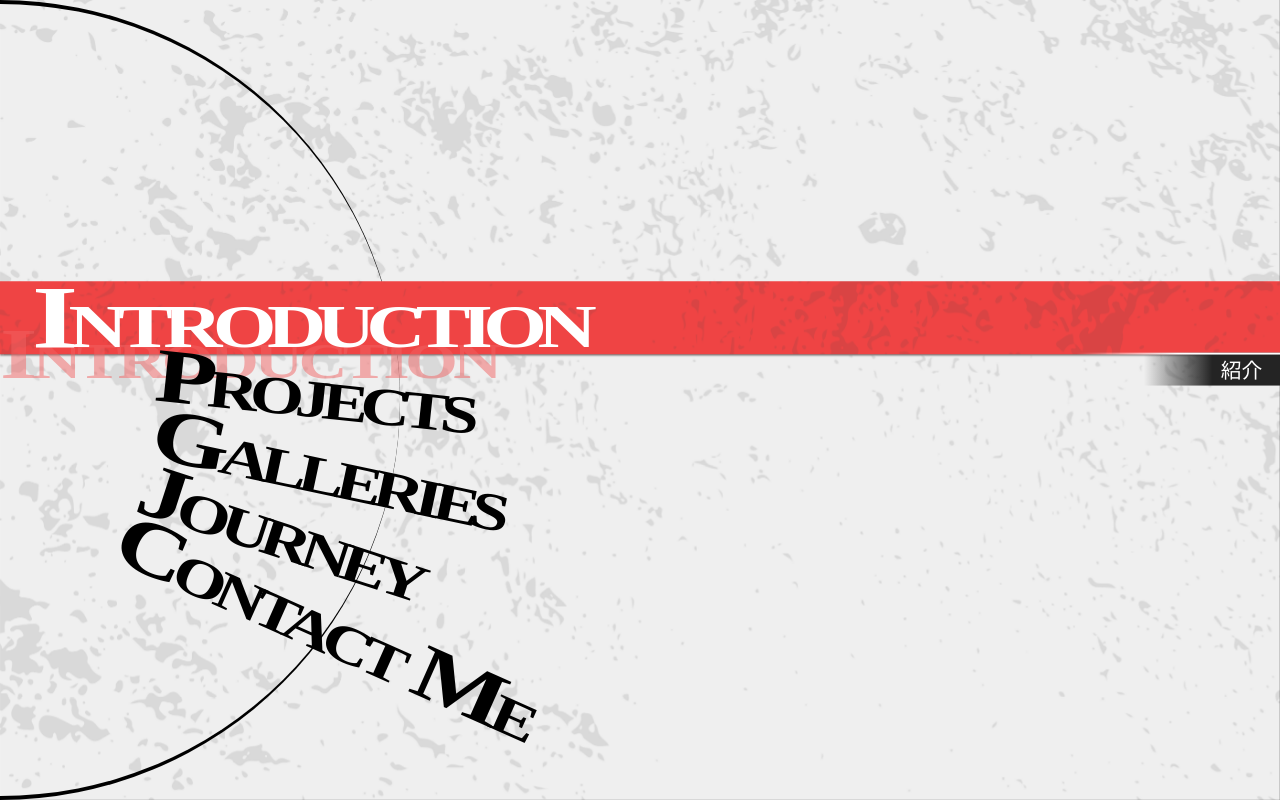
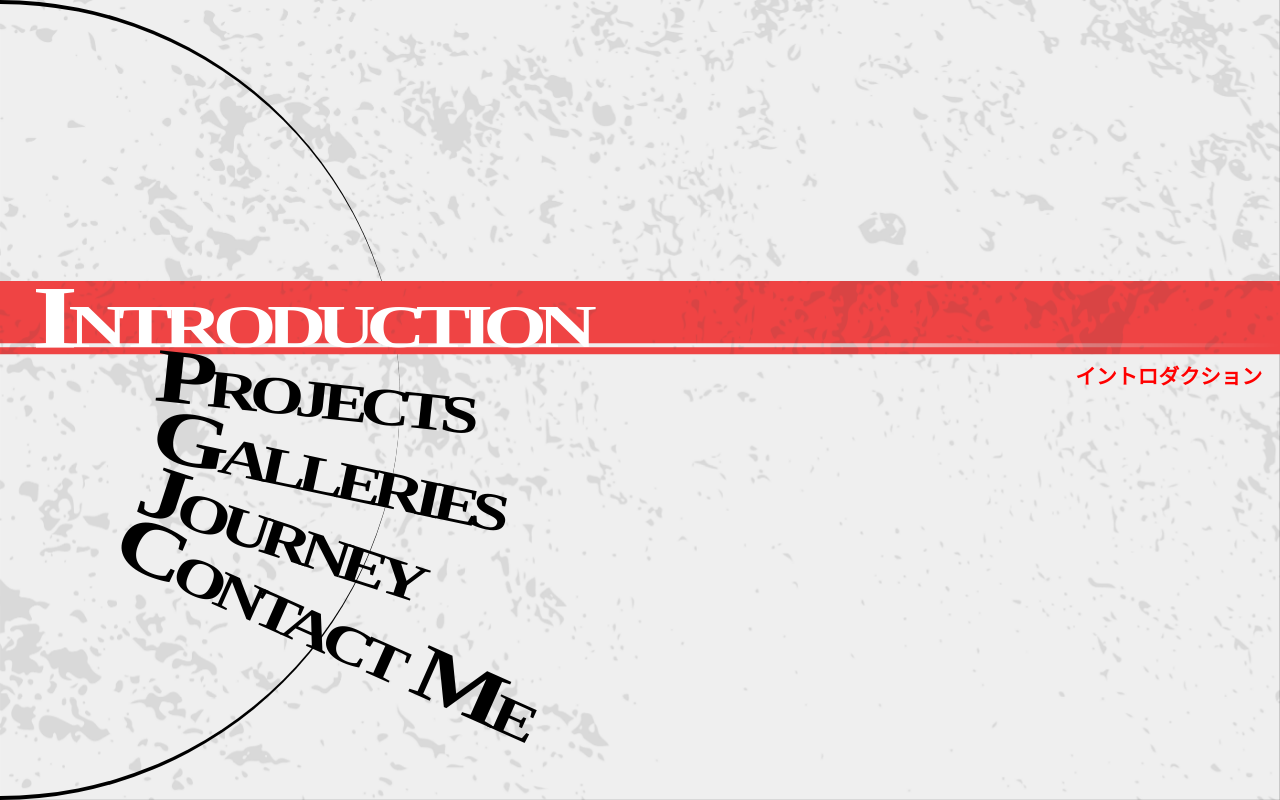
Before and after one commit to lluuvvii/my-personal-web-nextjs, a Next.js app: page /menutest in a window 1280 px wide. Built offline with nearby package versions, Linux system fonts and the light colour scheme.

Commit message:
delete background text

```diff
--- a/src/app/components/selectMenu/Menus.tsx
+++ b/src/app/components/selectMenu/Menus.tsx
@@ -7,7 +7,7 @@ import { useRouter } from 'next/navigation'
 import Image from 'next/image'
 
 const menuItems = ['Introduction', 'Projects', 'Galleries', 'Journey', 'Contact Me']
-const smallItems = ['紹介', 'プロジェクト', 'ギャラリー', '旅', 'お問い合わせ']
+const smallItems = ['イントロダクション', 'プロジェクト', 'ギャラリー', 'ジャーニー', 'コンタクトミー']
 
 export default function SelectMenu() {
   const router = useRouter()
@@ -67,7 +67,7 @@ export default function SelectMenu() {
             borderRight: '0rem solid black',
             borderLeft: '0.25rem solid black',
             borderTop: '0.25rem solid black',
-            borderBottom: '0.25rem solid black'
+            borderBottom: '0.25rem solid black',
           }}
           transition={{
             type: 'spring',
@@ -167,9 +167,22 @@ export default function SelectMenu() {
                         position: 'absolute',
                         height: '100%',
                         backgroundColor: '#ef4444',
-                        boxShadow: '0rem 0.1rem 0.1rem #888888',
                       }}
                     >
+                      <Box
+                        component={motion.div}
+                        initial={{ width: '0%' }}
+                        animate={{ width: '100%' }}
+                        transition={{ duration: 0.5, ease: 'easeInOut', delay: 0.05 }}
+                        sx={{
+                          position: 'absolute',
+                          left: '0vw',
+                          top: '85%',
+                          width: '100vw',
+                          height: '5%',
+                          background: 'linear-gradient(90deg, white, white, transparent)'
+                        }}
+                      />
                       <Box
                         sx={{
                           position: 'absolute',
@@ -186,26 +199,6 @@ export default function SelectMenu() {
                           priority
                         />
                       </Box>
-                      <Typography
-                        component={motion.div}
-                        initial={{ x: '0%', scaleX: 2, scaleY: 1.5 }}
-                        animate={{ x: '50%' }}
-                        transition={{ duration: 0.2, ease: 'easeInOut' }}
-                        variant='h4'
-                        sx={{
-                          position: 'absolute',
-                          bottom: '-40%',
-                          fontSize: { xs: '1.5rem', sm: '2rem', md: '2.5rem', lg: '3rem', xl: '3.5rem' },
-                          fontVariant: 'small-caps',
-                          fontWeight: 'bold',
-                          textAlign: 'start',
-                          color: '#f06262',
-                          opacity: 0.5,
-                          letterSpacing: '-0.15rem',
-                        }}
-                      >
-                        {item}
-                      </Typography>
                     </Box>
                     <Box
                       component={motion.div}
@@ -218,27 +211,18 @@ export default function SelectMenu() {
                       sx={{
                         position: 'absolute',
                         top: '100%',
-                        translate: '0% -5%',
+                        translate: '0% 0%',
                         right: '0vw',
-                        background: 'linear-gradient(90deg, transparent, #242424, #242424)',
                         paddingRight: { xs: '0.5rem', sm: '0.7rem', md: '0.9rem', lg: '1.1rem', xl: '1.3rem' },
                         paddingLeft: { xs: '2.5rem', sm: '3.2rem', md: '3.9rem', lg: '4.8rem', xl: '5rem' },
                       }}>
-                      <Box
-                        sx={{
-                          position: 'absolute',
-                          left: '-50%',
-                          width: '150%',
-                          height: '5%',
-                          background: 'linear-gradient(90deg, transparent, white, white)'
-                        }}
-                      />
                       <Typography
                         variant='body1'
                         sx={{
-                          marginTop: '5%',
+                          marginTop: { xs: '0.1rem', sm: '0.2rem', md: '0.3rem', lg: '0.4rem', xl: '0.5rem' },
                           fontSize: { xs: '0.7rem', sm: '0.9rem', md: '1.1rem', lg: '1.3rem', xl: '1.5rem' },
-                          color: 'white',
+                          fontWeight: 1000,
+                          color: 'red',
                           fontVariant: 'small-caps',
                         }}>
                         {smallItems[index]}
```
